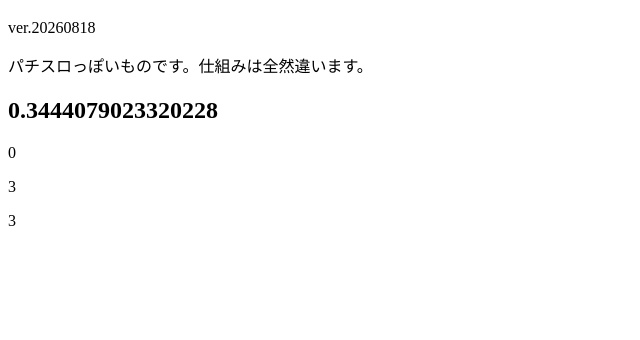
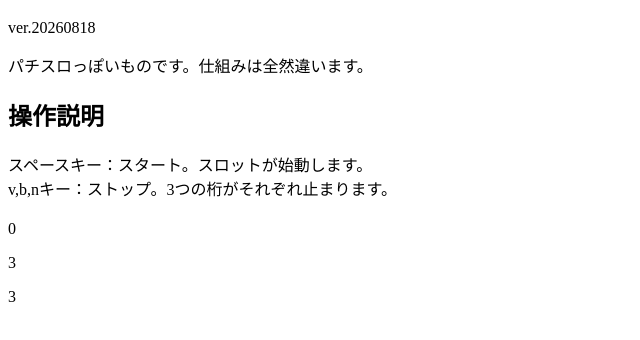
Before and after one commit to tkytmk/WebApplicationDevelopment2-FinalReport, a plain HTML site: page index.html in a window 1280 px wide. Shown: the part 70-410 px from the top of the page, without its empty margins (0-640 px from the left). Drawn offline with Linux system fonts and the light colour scheme.

Commit message:
index.htmlの内容を修正

```diff
--- a/index.html
+++ b/index.html
@@ -9,6 +9,9 @@
     <h1>Webスロット(仮)</h1>
     <p>ver.20260818</p>
     <p>パチスロっぽいものです。仕組みは全然違います。</p>
+    <h2>操作説明</h2>
+    <p>スペースキー：スタート。スロットが始動します。<br>
+        v,b,nキー：ストップ。3つの桁がそれぞれ止まります。</p>
     <h2 id="display_area"></h2>
     <p id="lilleLeft"></p>
     <p id="lilleMiddle"></p>
--- a/slot.js
+++ b/slot.js
@@ -47,7 +47,7 @@ function displayDigit(digits) {
 //更新用
 setInterval(() => {
     randomNumber = Math.random();
-    display_area.innerText = randomNumber;
+    //display_area.innerText = randomNumber;
 
     for (let i = 0; i < lilleRotation.length; i++) {
         if (lilleRotation[i]) {
```
